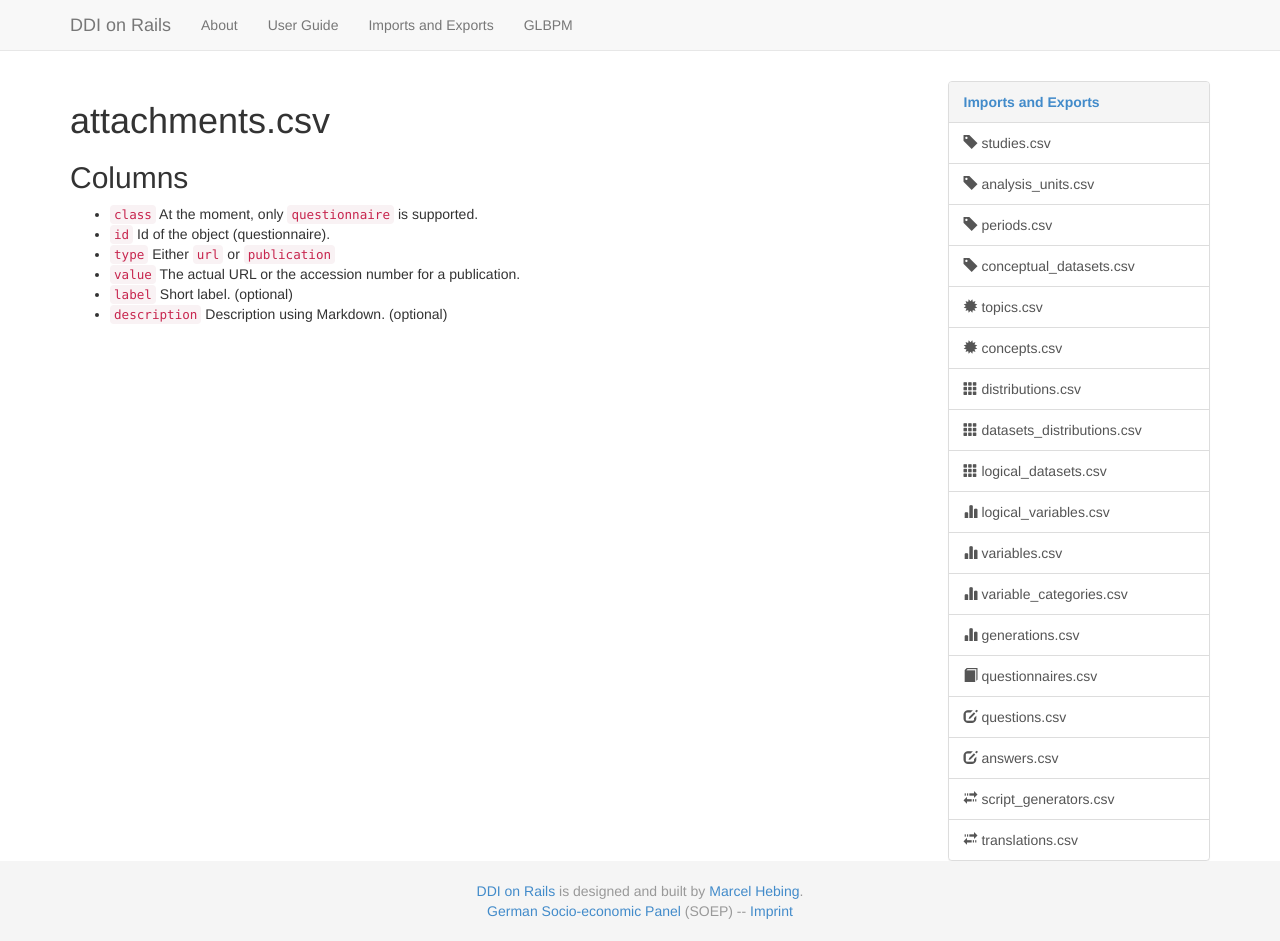
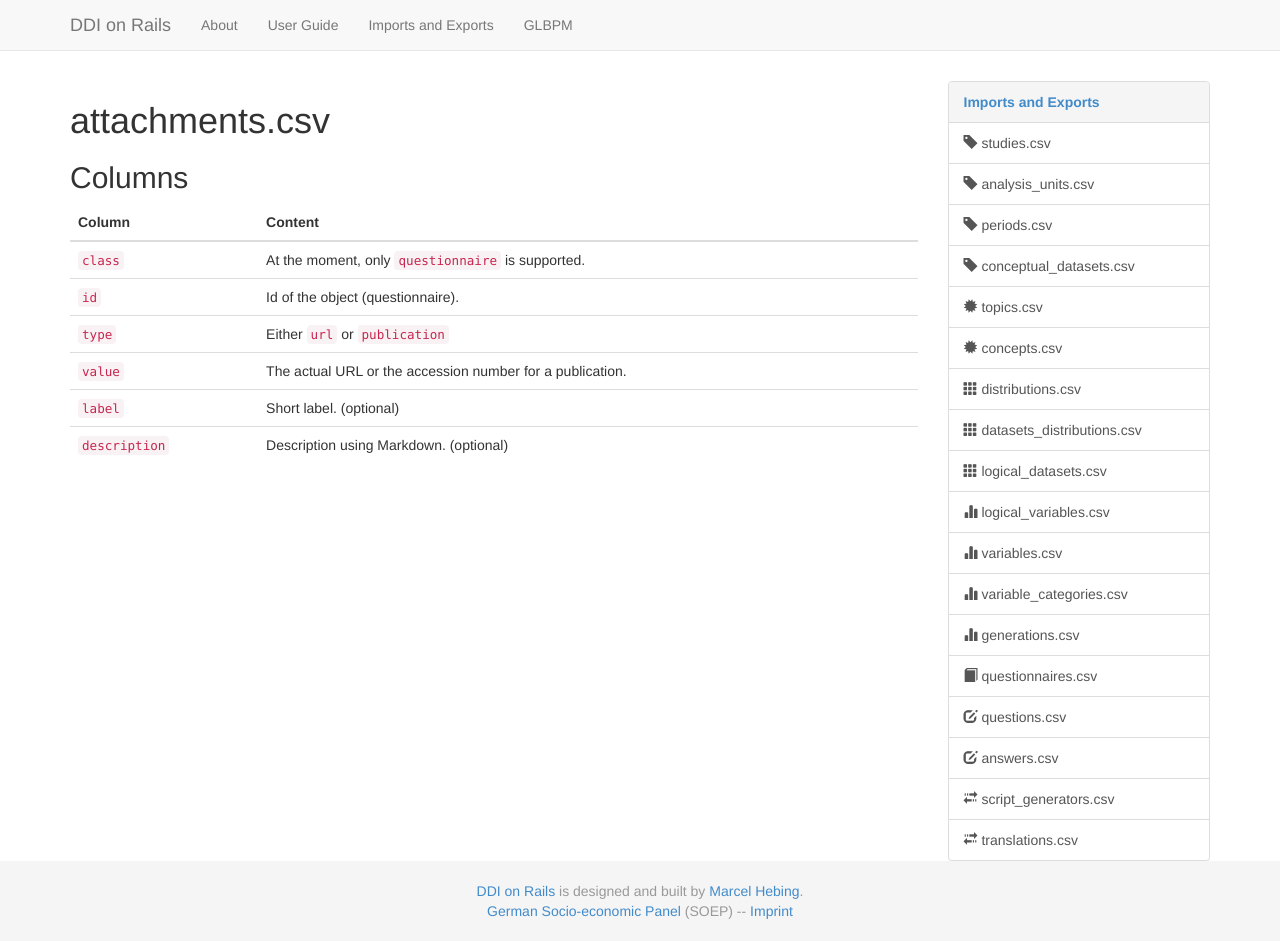
Before and after one commit to ddionrails/ddionrails.github.io, a Jekyll site: the page built from imports/attachments_csv.md, in a window 1280 px wide. Built offline with Jekyll 4.4.1, drawn with Linux system fonts in a browser that asks for light colours.

Commit message:
Update attachments_csv.md

```diff
--- a/imports/attachments_csv.md
+++ b/imports/attachments_csv.md
@@ -9,9 +9,11 @@ attachments.csv
 Columns
 -------
 
-* `class` At the moment, only `questionnaire` is supported.
-* `id` Id of the object (questionnaire).
-* `type` Either `url` or `publication`
-* `value` The actual URL or the accession number for a publication.
-* `label` Short label. (optional)
-* `description` Description using Markdown. (optional)
+| Column | Content |
+|--------|---------|
+| `class` | At the moment, only `questionnaire` is supported. |
+| `id` | Id of the object (questionnaire). |
+| `type` | Either `url` or `publication` |
+| `value` | The actual URL or the accession number for a publication. |
+| `label` | Short label. (optional) |
+| `description` | Description using Markdown. (optional) |
```
